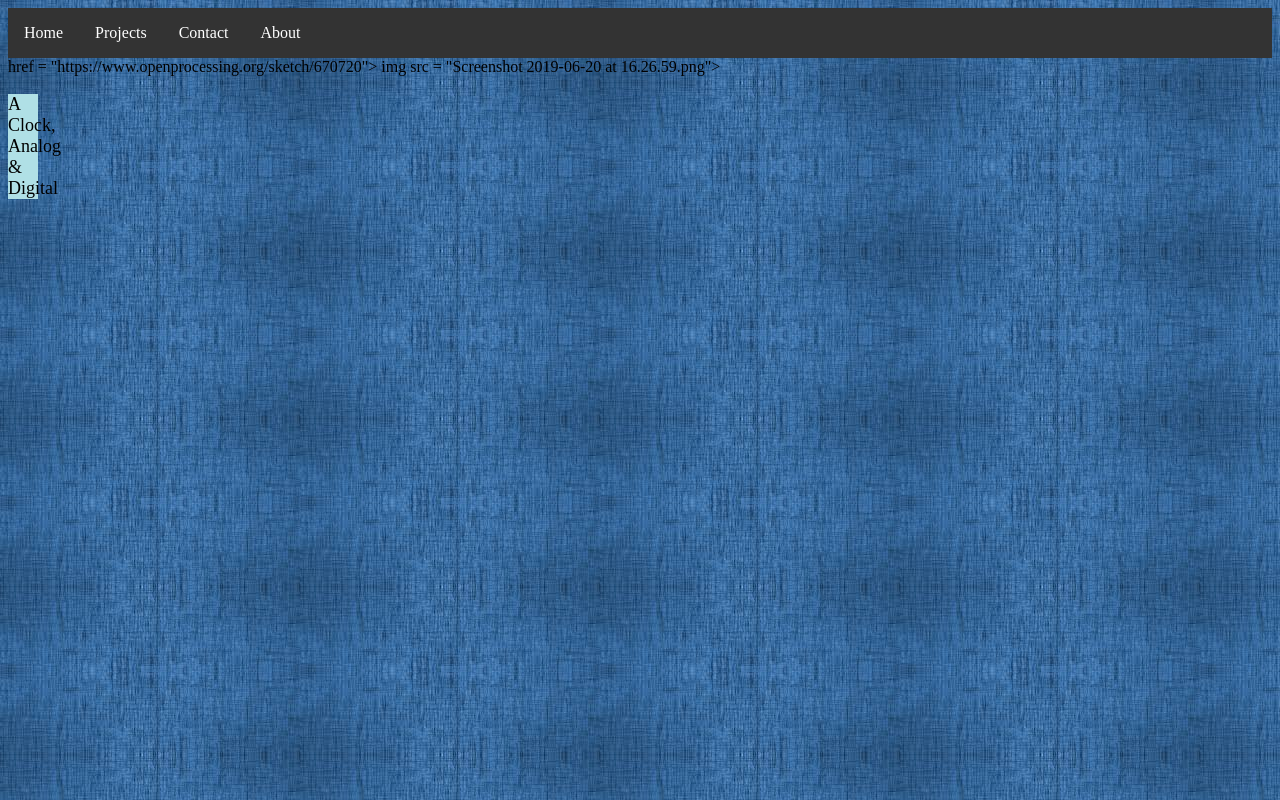
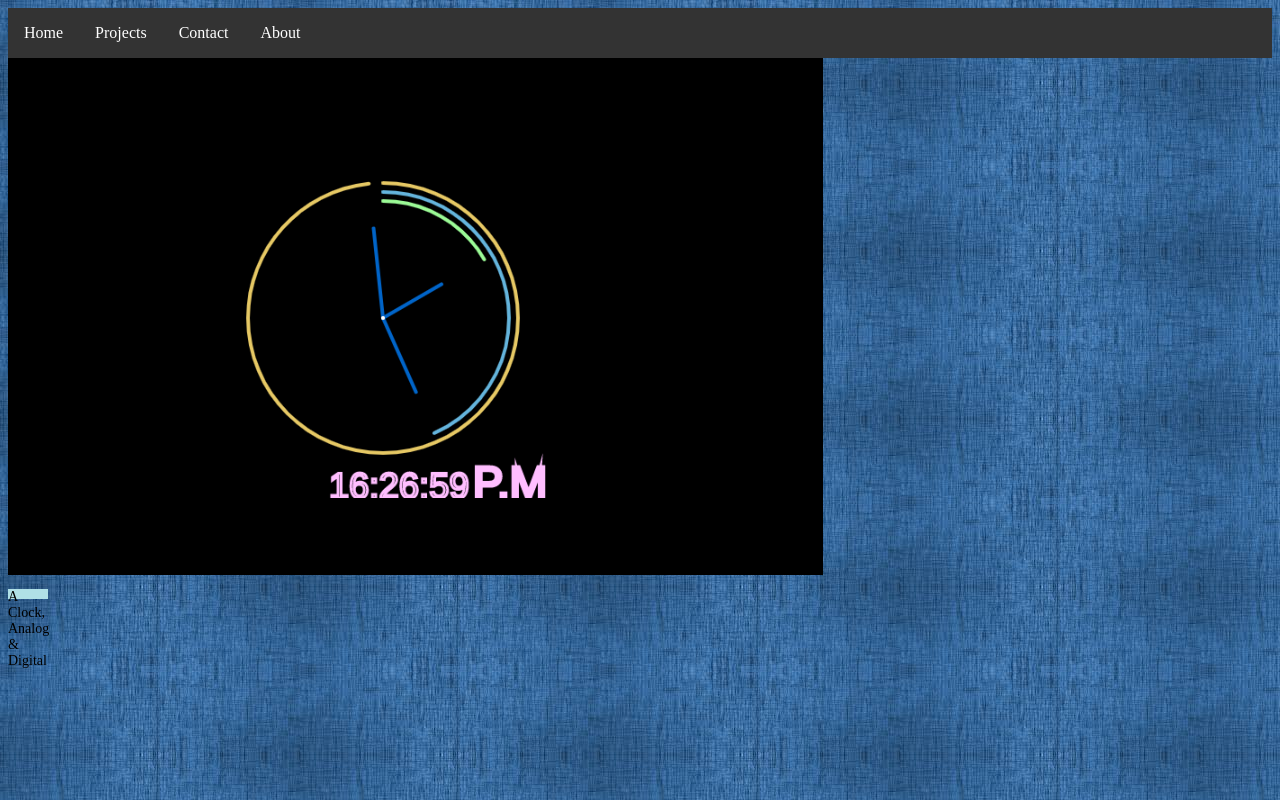
Before and after one commit to AidianNeely/Final-Projects, a plain HTML site: page index.html in a window 1280 px wide. Drawn offline with Linux system fonts and the light colour scheme.

Commit message:
Update index.html

```diff
--- a/index.html
+++ b/index.html
@@ -10,8 +10,9 @@
 
   .timg1 {
    background-color: PowderBlue;
-    width: 30px;
-    font-size: 18;
+    width: 40px;
+    height: 10px;
+    font-size: 14;
   }
 
 
@@ -52,8 +53,8 @@ li a:hover {
 </ul>
 
   <div class = "img1">
-  <a> href = "https://www.openprocessing.org/sketch/670720">
-  img src = "Screenshot 2019-06-20 at 16.26.59.png">
+  <a href = "https://www.openprocessing.org/sketch/670720">
+  <img src = "Screenshot 2019-06-20 at 16.26.59.png">
 </a>
   </div>
 
```
